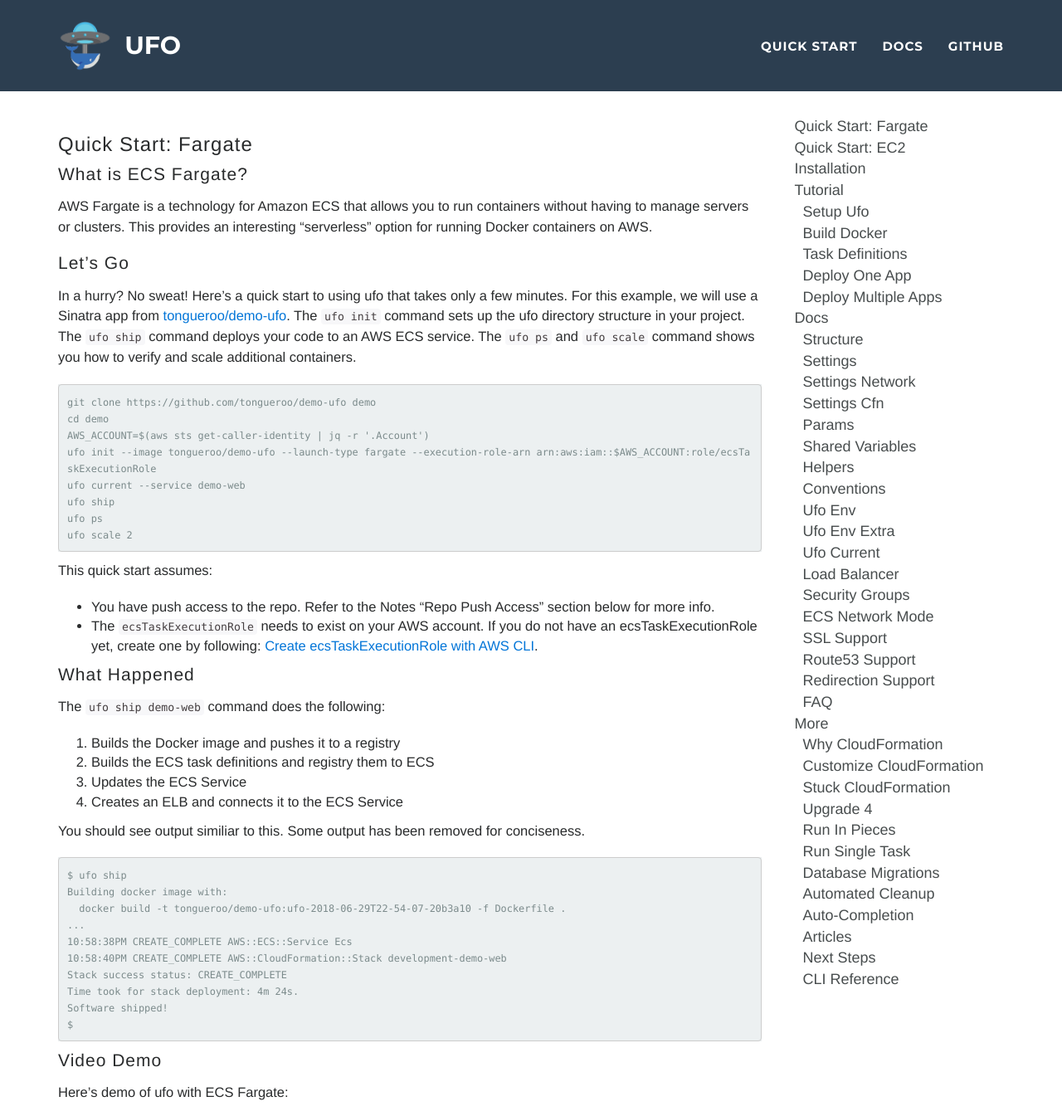
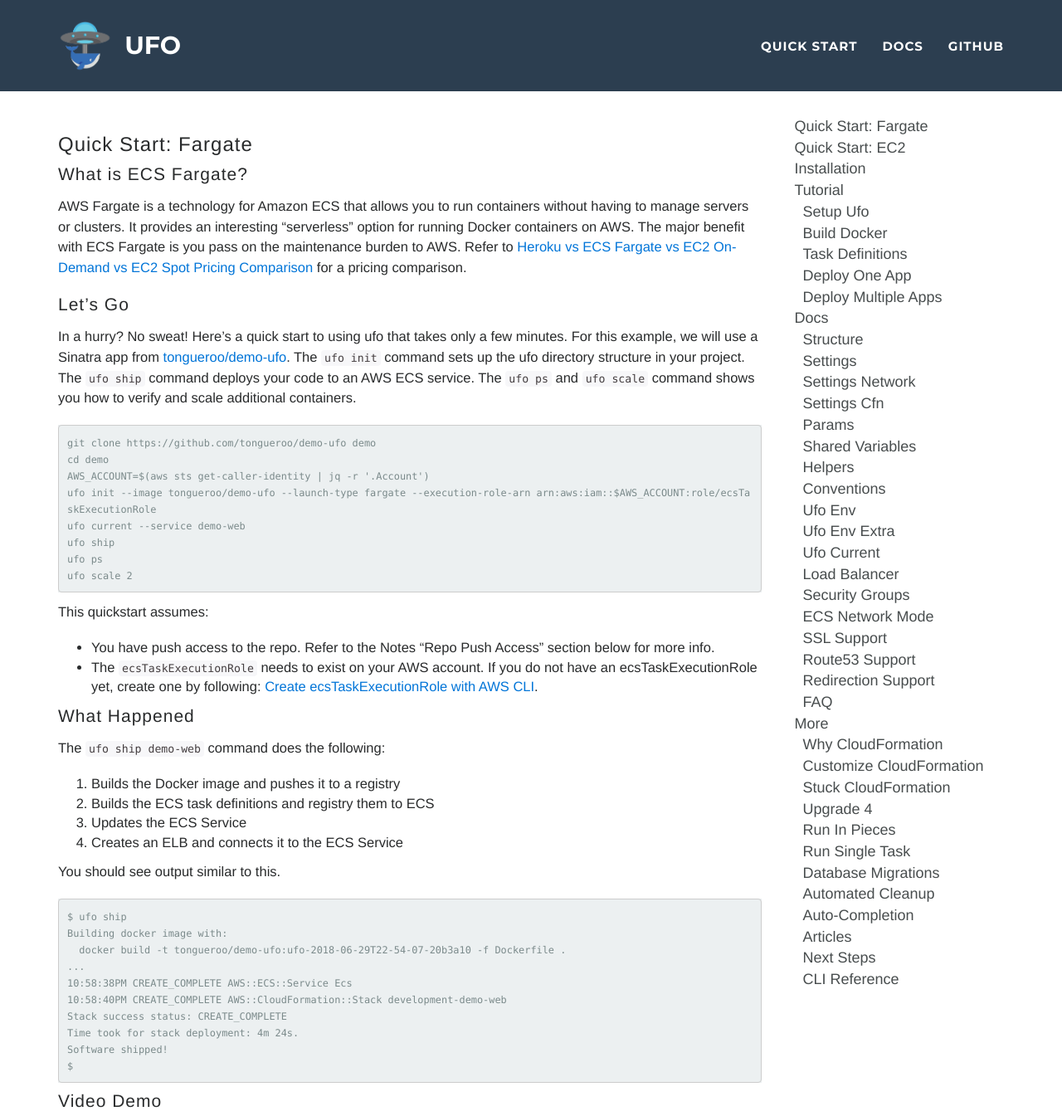
Before and after one commit to boltops-tools/ufo, a Jekyll site: the page built from docs/quick-start.md, in a window 1280 px wide and 1400 px high, cut to the strip 0-1345 px from the top of the window. Shown: the whole strip at 83% size. Built offline with Jekyll 4.4.1, drawn with Linux system fonts in a browser that asks for light colours; some of the changed text lies outside the part shown.

Commit message:
update docs

```diff
--- a/docs/quick-start.md
+++ b/docs/quick-start.md
@@ -4,7 +4,7 @@ title: "Quick Start: Fargate"
 
 ## What is ECS Fargate?
 
-AWS Fargate is a technology for Amazon ECS that allows you to run containers without having to manage servers or clusters.  This provides an interesting "serverless" option for running Docker containers on AWS.
+AWS Fargate is a technology for Amazon ECS that allows you to run containers without having to manage servers or clusters.  It provides an interesting "serverless" option for running Docker containers on AWS. The major benefit with ECS Fargate is you pass on the maintenance burden to AWS. Refer to [Heroku vs ECS Fargate vs EC2 On-Demand vs EC2 Spot Pricing Comparison](https://blog.boltops.com/2018/04/22/heroku-vs-ecs-fargate-vs-ec2-on-demand-vs-ec2-spot-pricing-comparison) for a pricing comparison.
 
 ## Let's Go
 
@@ -19,11 +19,10 @@ In a hurry? No sweat! Here's a quick start to using ufo that takes only a few mi
     ufo ps
     ufo scale 2
 
-This quick start assumes:
+This quickstart assumes:
 
 * You have push access to the repo. Refer to the Notes "Repo Push Access" section below for more info.
 * The `ecsTaskExecutionRole` needs to exist on your AWS account.  If you do not have an ecsTaskExecutionRole yet, create one by following: [Create ecsTaskExecutionRole with AWS CLI]({% link _docs/aws-ecs-task-execution-role.md %}).
-
 
 ## What Happened
 
@@ -34,7 +33,7 @@ The `ufo ship demo-web` command does the following:
 3. Updates the ECS Service
 4. Creates an ELB and connects it to the ECS Service
 
-You should see output similiar to this. Some output has been removed for conciseness.
+You should see output similar to this.
 
     $ ufo ship
     Building docker image with:
@@ -105,7 +104,9 @@ You can verify that the app is up and running curling the ELB DNS.
     42
     $
 
-Congratulations 🎉 You have successfully deployed an docker web service to "serverless" Fargate.
+Congratulations 🎉 You have successfully deployed a docker web service to "serverless" Fargate.
+
+Note: This quick start requires a working Docker installation.  For Docker installation instructions refer to the [Docker installation guide](https://docs.docker.com/engine/installation/).
 
 ## Clean up
 
```
